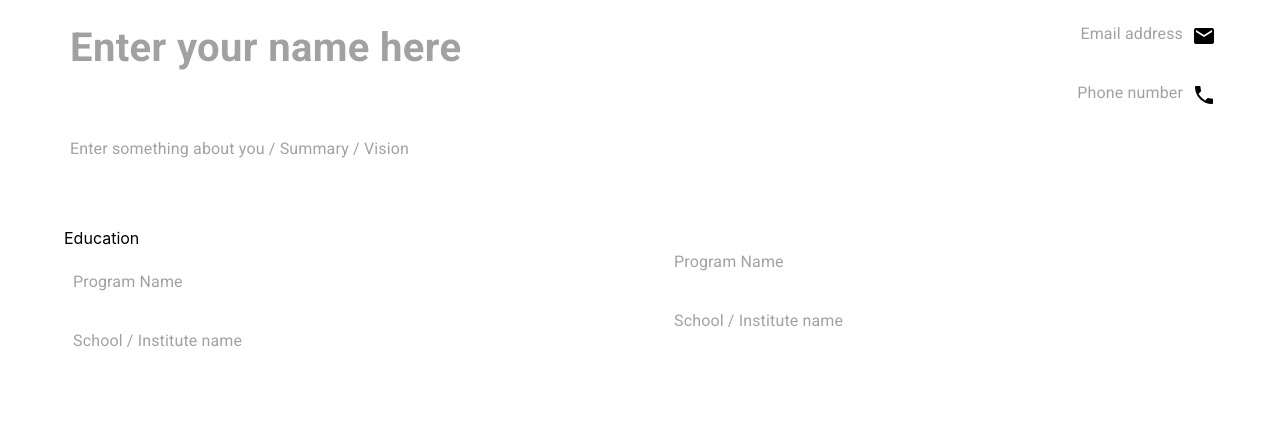
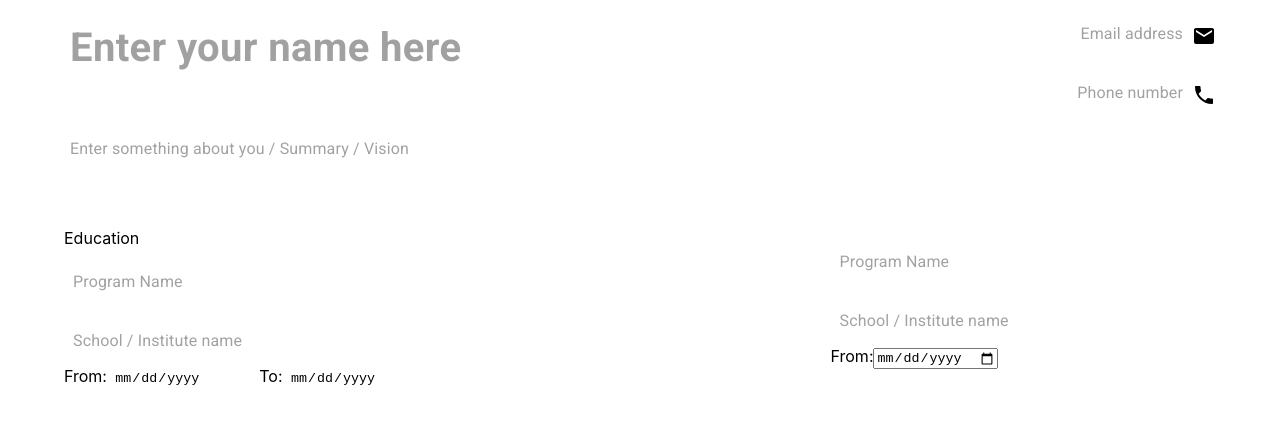
Before and after one commit to KunwarVSuryavanshi/resume-builder, a React (Create React App) app: page / in a window 1280 px wide. Shown: the top 424 px of the page. Built offline with nearby package versions, Linux system fonts and the light colour scheme.

Commit message:
date field added

```diff
--- a/src/Resumes/FirstResumeTemplate/EducationDetails.jsx
+++ b/src/Resumes/FirstResumeTemplate/EducationDetails.jsx
@@ -1,9 +1,15 @@
 import React from 'react'
 import { TextField } from '@mui/material'
+import './style.scss'
 
 function EducationDetails() {
+
+  const handleBlur = () => {
+    console.log("HANDLE BLUR")
+  }
+
   return (
-    <div>
+    <div className='educationDetails'>
       < TextField
         hiddenLabel
         placeholder="Program Name"
@@ -35,6 +41,14 @@
           }
         }}
       />
+      <span className='fromDate'>
+        <label>From:</label>
+        <input type="date" onBlur={handleBlur}/>
+      </span>
+      <span className='toDate'>
+        <label>To:</label>
+        <input type="date" />
+      </span>
     </div>
   )
 }
--- a/src/Resumes/FirstResumeTemplate/FirstResume.jsx
+++ b/src/Resumes/FirstResumeTemplate/FirstResume.jsx
@@ -102,7 +102,7 @@
   }
 
   const handleClick = (e) => {
-    e.preventDefault()
+    // e.preventDefault()
     setToggleRow(true)
   }
 
@@ -123,7 +123,7 @@
                 <div className="item1_container_1_ed">Education</div>
                 <div tabIndex={1} id='detailsDiv' className="item1_container_1_details" onClick={handleClick} onBlur={(e) => handleBlur(e)}>
                   {details.map(item => item)}
-                  {toggleRow && <PlaylistAdd onClick={ addNewRow } />}
+                  {toggleRow && <PlaylistAdd className='addbtn' onClick={ addNewRow } />}
                 </div>
               </div>
               <div className="item1_container_2">
@@ -163,7 +163,12 @@
                   onClick={handleClick}
                 />
               </div>
-              <div className="item2_container_2"></div>
+              <div className="item2_container_2">
+                <span className='fromDate'>
+                  <label>From:</label>
+                  <input type="date" />
+                </span>
+              </div>
             </div>
           </div>
         </Container>
--- a/src/Resumes/FirstResumeTemplate/style.scss
+++ b/src/Resumes/FirstResumeTemplate/style.scss
@@ -17,6 +17,9 @@
       // }
       &_details{
         min-height: 20vh;
+        .addbtn{
+          padding-top: 3vh;
+        }
       }
     }
   }
@@ -27,3 +30,32 @@
     margin: 25px 0px 20px 25px;
   }
 }
+
+.educationDetails{
+  padding-bottom: 2vh;
+  .fromDate{
+    label{
+      padding-right: 0.5vw;
+    }
+    input{
+      border: none;
+    }
+    input::-webkit-calendar-picker-indicator {
+      opacity: 0;
+      -webkit-appearance: none;
+     }
+  }
+  .toDate{
+    padding-left: 2vw;
+    label{
+      padding-right: 0.5vw;
+    }
+    input{
+      border: none;
+    }
+    input::-webkit-calendar-picker-indicator {
+      opacity: 0;
+      -webkit-appearance: none;
+    }
+  }
+}
```
